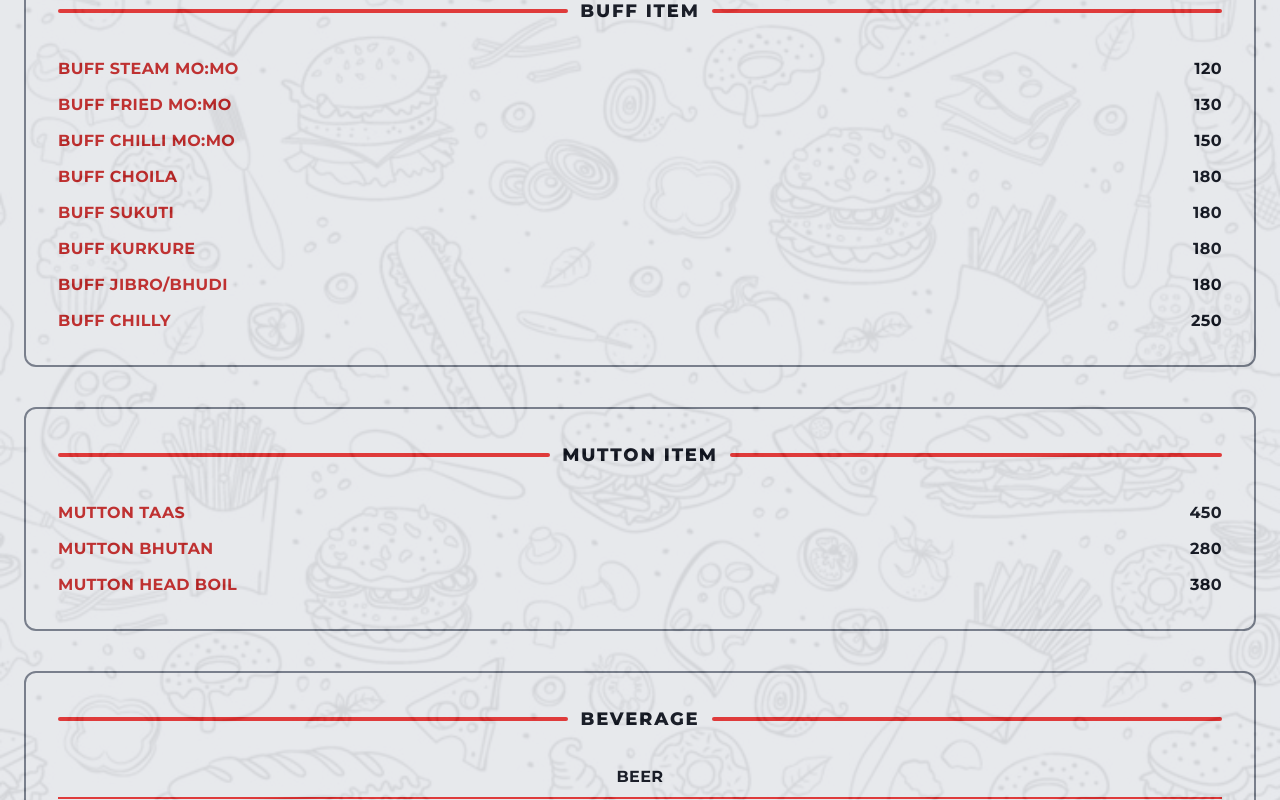
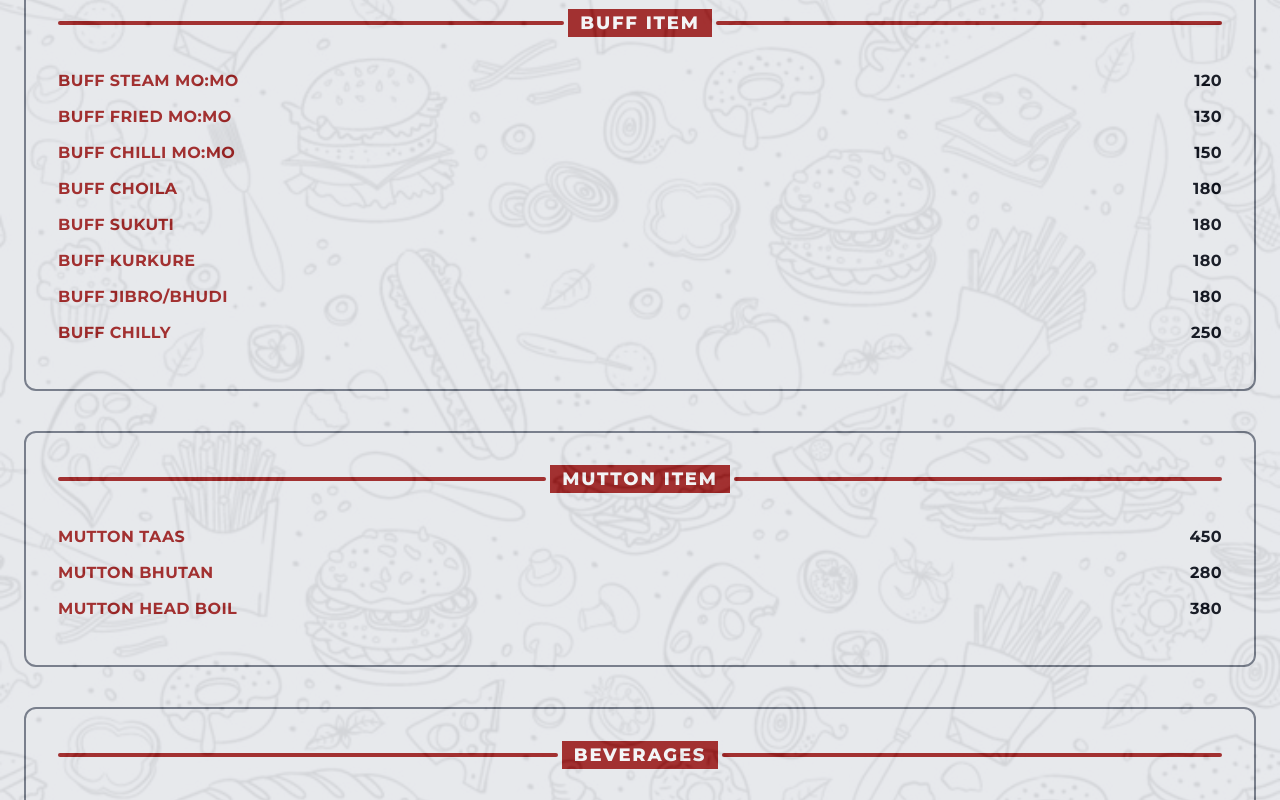
Before and after one commit to prabinbastakoti/ratna_momo, a React (Vite) app: page / in a window 1280 px wide. Shown: the part 1040-1840 px from the top of the page. Built offline with nearby package versions, Linux system fonts and the light colour scheme.

Commit message:
update fonts

```diff
--- a/menuData.js
+++ b/menuData.js
@@ -36,7 +36,7 @@ const menuData = [
     ],
   },
   {
-    category: 'beverage',
+    category: 'beverages',
     items: [
       {
         type: 'beer',
--- a/src/App.jsx
+++ b/src/App.jsx
@@ -17,7 +17,7 @@ function App() {
           <div className="mb-3">
             <img src="/logo.png" alt="" />
           </div>
-          <div className="text-center text-red-900 text-lg font-bold flex flex-col gap-2">
+          <div className="text-center text-red-800 text-lg font-bold flex flex-col gap-2">
             <div>Delivery Available</div>
             <div>Delivery Time: 12PM To 2AM</div>
             <div>Contact: 9811198594 &nbsp;|&nbsp; 056-000000</div>
--- a/src/components/SingleCategory.jsx
+++ b/src/components/SingleCategory.jsx
@@ -4,26 +4,26 @@ const SingleCategory = ({ data }) => {
   console.log(data);
   return (
     <div className="border-2 border-gray-500 rounded-xl p-8">
-      <div className="flex items-center justify-between mb-8">
-        <div className="h-1 bg-red-600 w-full rounded-2xl"></div>
-        <div className="uppercase px-3 font-extrabold text-lg whitespace-nowrap text-gray-950 tracking-widest">
+      <div className="flex items-center justify-between mb-8 gap-1">
+        <div className="h-1 bg-red-800 w-full rounded-2xl"></div>
+        <div className="uppercase px-3 font-extrabold text-lg whitespace-nowrap text-gray-100 tracking-widest bg-red-800">
           {data.category}
         </div>
-        <div className="h-1 bg-red-600 w-full rounded-2xl"></div>
+        <div className="h-1 bg-red-800 w-full rounded-2xl"></div>
       </div>
       <div className="flex flex-col gap-3">
-        {data.category !== 'beverage' &&
+        {data.category !== 'beverages' &&
           data.items.map((item, index) => {
             return <SingleItem item={item} key={index} />;
           })}
       </div>
-      <div className="flex flex-col gap-8">
-        {data.category === 'beverage' &&
+      <div className="flex flex-col gap-8 pt-3">
+        {data.category === 'beverages' &&
           data.items.map((item, index) => {
             return (
               <div>
-                <div className="mb-5">
-                  <h1 className="pb-2 uppercase border-b-2 border-red-600 text-gray-950 font-bold tracking-wide text-center">
+                <div className="mb-5 flex justify-center">
+                  <h1 className="py-1 uppercase text-gray-100 font-bold tracking-wide text-center bg-red-800 px-3">
                     {item.type}
                   </h1>
                 </div>
--- a/src/components/SingleItem.jsx
+++ b/src/components/SingleItem.jsx
@@ -1,7 +1,7 @@
 const SingleItem = ({ item }) => {
   return (
     <div className="flex items-center justify-between">
-      <div className="uppercase text-red-700 font-bold tracking-wide">
+      <div className="uppercase text-red-800 font-bold tracking-wide">
         {item.itemName}
       </div>
       <div className="uppercase text-gray-950 font-bold tracking-wide">
```
